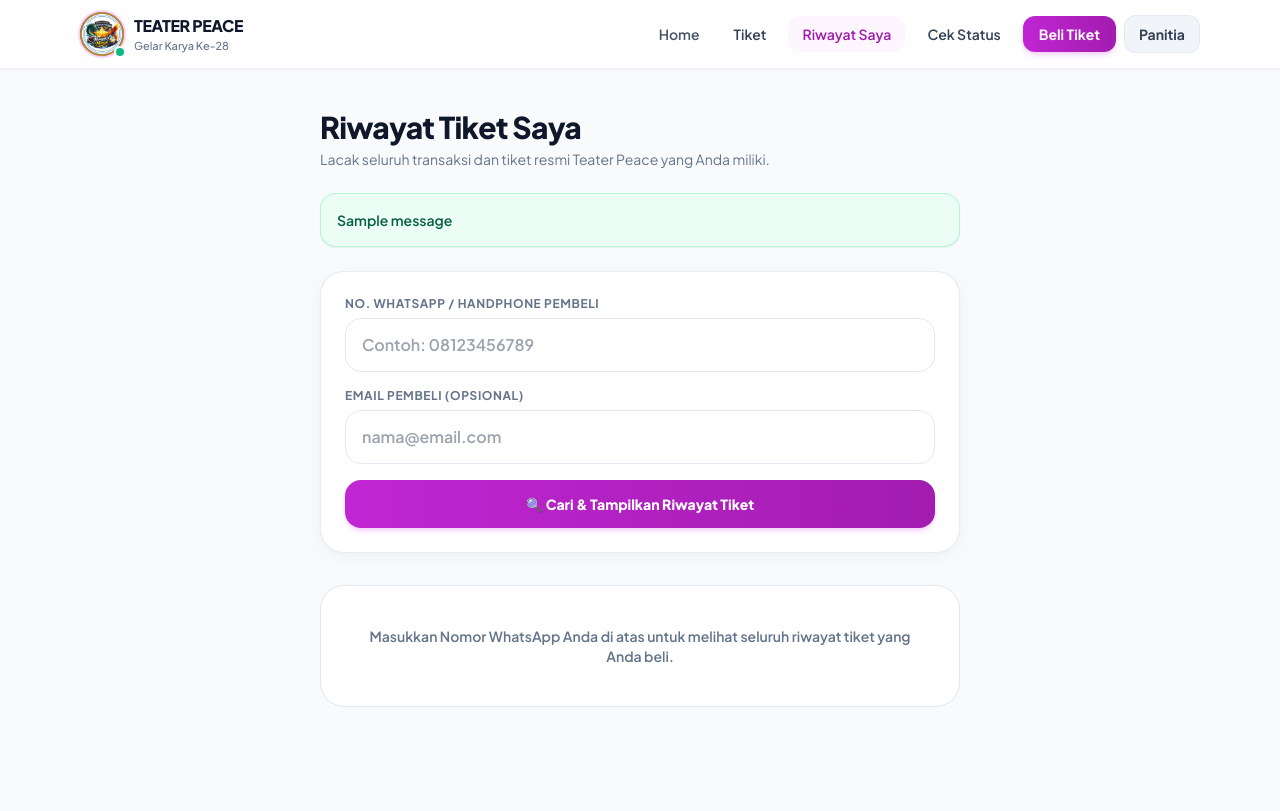
After one commit to arinugrohoputroo/Website-Teater-Peace, a Django app: page /order/history/ in a window 1280 px wide. The commit adds this page. Run offline with Django 5.2, Linux system fonts and the light colour scheme; tables that the repository leaves empty hold one stand-in row (values such as "Sample post"); one stand-in notice (Sample message) is shown; some libraries are stand-ins or nearby versions.

Commit message:
Fix PDF receipt auto-print trigger, hide tracking button during order creation phase, add My History feature for buyer ticket tracking

```diff
--- a/apps/ticketing/public_urls.py
+++ b/apps/ticketing/public_urls.py
@@ -11,4 +11,5 @@ urlpatterns = [
     path('receipt/<str:order_number>/', public_views.order_receipt, name='receipt'),
     path('status/', public_views.order_status, name='order_status'),
     path('status/<str:order_number>/', public_views.order_detail, name='order_detail'),
+    path('history/', public_views.my_history, name='my_history'),
 ]
--- a/templates/public/_nav.html
+++ b/templates/public/_nav.html
@@ -16,7 +16,8 @@
             <div class="flex items-center gap-1.5 sm:gap-2">
                 <a href="/" class="hidden md:inline-flex px-3 py-2 text-xs sm:text-sm font-semibold text-slate-600 hover:text-primary-700 hover:bg-primary-50/80 rounded-xl transition-colors btn-touch">Home</a>
                 <a href="{% url 'public_order:ticket_select' %}" class="px-2.5 sm:px-3.5 py-2 text-xs sm:text-sm font-semibold text-slate-700 hover:text-primary-700 hover:bg-primary-50/80 rounded-xl transition-colors btn-touch">Tiket</a>
-                <a href="{% url 'public_order:order_status' %}" class="px-2.5 sm:px-3.5 py-2 text-xs sm:text-sm font-semibold text-slate-700 hover:text-primary-700 hover:bg-primary-50/80 rounded-xl transition-colors btn-touch">Cek Status</a>
+                <a href="{% url 'public_order:my_history' %}" class="px-2.5 sm:px-3.5 py-2 text-xs sm:text-sm font-semibold text-primary-700 bg-primary-50/80 rounded-xl transition-colors btn-touch">Riwayat Saya</a>
+                <a href="{% url 'public_order:order_status' %}" class="hidden sm:inline-flex px-2.5 sm:px-3.5 py-2 text-xs sm:text-sm font-semibold text-slate-700 hover:text-primary-700 hover:bg-primary-50/80 rounded-xl transition-colors btn-touch">Cek Status</a>
 
                 <a href="{% url 'public_order:ticket_select' %}" class="inline-flex px-3.5 sm:px-4 py-2 text-xs sm:text-sm font-bold text-white bg-gradient-to-r from-primary-600 to-primary-700 hover:from-primary-500 hover:to-primary-600 rounded-xl transition-all shadow-md shadow-primary-500/20 active:scale-95 btn-touch">
                     Beli Tiket
--- /dev/null
+++ b/templates/public/my_history.html
@@ -0,0 +1,122 @@
+{% extends 'base.html' %}
+
+{% block title %}Riwayat Pembelian Saya — {{ event_name }}{% endblock %}
+
+{% block body %}
+<div class="min-h-screen flex flex-col bg-slate-50 pb-16">
+    {% include 'public/_nav.html' %}
+
+    <main class="flex-1 max-w-2xl mx-auto w-full px-4 py-6 sm:py-10">
+        <!-- Header -->
+        <div class="mb-6">
+            <h1 class="text-2xl sm:text-3xl font-extrabold text-slate-900 tracking-tight">Riwayat Tiket Saya</h1>
+            <p class="text-slate-500 text-xs sm:text-sm mt-1">Lacak seluruh transaksi dan tiket resmi Teater Peace yang Anda miliki.</p>
+        </div>
+
+        {% if messages %}
+        <div class="mb-6 space-y-2">
+            {% for message in messages %}
+            <div class="p-4 rounded-2xl text-xs sm:text-sm font-semibold bg-emerald-50 text-emerald-800 border border-emerald-200/80 shadow-sm">
+                {{ message }}
+            </div>
+            {% endfor %}
+        </div>
+        {% endif %}
+
+        <!-- Auto-save / Search Card -->
+        <div class="bg-white rounded-3xl p-6 border border-slate-200/80 shadow-card mb-8">
+            <form method="get" action="{% url 'public_order:my_history' %}" class="space-y-4">
+                <div>
+                    <label class="block text-xs font-bold uppercase tracking-wider text-slate-500 mb-1.5">No. WhatsApp / Handphone Pembeli</label>
+                    <div class="relative">
+                        <input type="tel" name="p" value="{{ phone }}" placeholder="Contoh: 08123456789"
+                            class="w-full px-4 py-3 sm:py-3.5 rounded-2xl border border-slate-200 focus:border-primary-500 focus:ring-4 focus:ring-primary-500/10 outline-none transition-all font-semibold text-slate-900">
+                    </div>
+                </div>
+                <div>
+                    <label class="block text-xs font-bold uppercase tracking-wider text-slate-500 mb-1.5">Email Pembeli (Opsional)</label>
+                    <input type="email" name="e" value="{{ email }}" placeholder="nama@email.com"
+                        class="w-full px-4 py-3 sm:py-3.5 rounded-2xl border border-slate-200 focus:border-primary-500 focus:ring-4 focus:ring-primary-500/10 outline-none transition-all font-semibold text-slate-900">
+                </div>
+                <button type="submit" class="w-full py-3.5 bg-gradient-to-r from-primary-600 to-primary-700 hover:from-primary-500 hover:to-primary-600 text-white rounded-2xl font-extrabold text-sm shadow-md shadow-primary-500/20 active:scale-95 transition-all btn-touch">
+                    🔍 Cari & Tampilkan Riwayat Tiket
+                </button>
+            </form>
+        </div>
+
+        <!-- Orders List -->
+        {% if orders %}
+        <div class="space-y-4">
+            <h2 class="font-extrabold text-slate-900 text-lg">Daftar Transaksi ({{ orders|length }})</h2>
+
+            {% for order in orders %}
+            <div class="bg-white rounded-3xl p-6 border border-slate-200/80 shadow-card hover:shadow-md transition-all">
+                <div class="flex items-center justify-between gap-2 pb-4 border-b border-slate-100">
+                    <div>
+                        <span class="text-[10px] font-bold text-slate-400 uppercase tracking-wider block">Nomor Order</span>
+                        <span class="font-mono font-black text-primary-800 text-lg sm:text-xl">{{ order.order_number }}</span>
+                    </div>
+                    <span class="px-3 py-1 rounded-full text-xs font-black
+                        {% if order.status == 'PAID' %}bg-emerald-100 text-emerald-800 border border-emerald-200
+                        {% elif order.status == 'WAITING_VERIFICATION' %}bg-amber-100 text-amber-800 border border-amber-200
+                        {% elif order.status == 'REJECTED' %}bg-red-100 text-red-800 border border-red-200
+                        {% else %}bg-sky-100 text-sky-800 border border-sky-200{% endif %}">
+                        {{ order.get_status_display }}
+                    </span>
+                </div>
+
+                <div class="py-4 space-y-2 text-xs sm:text-sm">
+                    <div class="flex justify-between">
+                        <span class="text-slate-500 font-medium">Tanggal Transaksi</span>
+                        <span class="font-semibold text-slate-800">{{ order.created_at|date:"d M Y H:i" }} WIB</span>
+                    </div>
+                    <div class="flex justify-between">
+                        <span class="text-slate-500 font-medium">Jumlah Tiket</span>
+                        <span class="font-bold text-slate-900">{{ order.quantity }} Tiket</span>
+                    </div>
+                    <div class="flex justify-between">
+                        <span class="text-slate-500 font-medium">Total Harga</span>
+                        <span class="font-black text-primary-800 text-base">Rp {{ order.total_amount|floatformat:0 }}</span>
+                    </div>
+                </div>
+
+                <!-- Tickets -->
+                {% if order.tickets.exists %}
+                <div class="pt-3 border-t border-slate-100">
+                    <p class="text-[11px] font-bold text-slate-400 uppercase tracking-wider mb-2">ID Tiket Resmi:</p>
+                    <div class="flex flex-wrap gap-2">
+                        {% for ticket in order.tickets.all %}
+                        <span class="px-3 py-1.5 rounded-xl bg-slate-900 text-amber-300 font-mono font-bold text-xs sm:text-sm shadow-sm">
+                            🎟️ {{ ticket.ticket_number }}
+                        </span>
+                        {% endfor %}
+                    </div>
+                </div>
+                {% endif %}
+
+                <div class="mt-4 pt-4 border-t border-slate-100 flex flex-col sm:flex-row gap-2">
+                    <a href="{% url 'public_order:order_confirm' order.order_number %}" class="flex-1 py-2.5 bg-slate-100 hover:bg-slate-200/80 text-slate-800 text-xs font-bold rounded-xl text-center transition-colors btn-touch">
+                        Detail & Status Order
+                    </a>
+                    {% if order.status == 'PAID' or order.status == 'WAITING_VERIFICATION' %}
+                    <a href="{% url 'public_order:receipt' order.order_number %}?p={{ order.buyer_phone|urlencode }}&print=1" target="_blank" class="py-2.5 px-4 bg-primary-50 text-primary-700 border border-primary-200 hover:bg-primary-100 text-xs font-bold rounded-xl text-center transition-colors btn-touch">
+                        📄 Struk (PDF)
+                    </a>
+                    {% endif %}
+                </div>
+            </div>
+            {% endfor %}
+        </div>
+        {% elif searched %}
+        <div class="bg-white rounded-3xl p-12 border border-slate-200 text-center text-slate-400">
+            <p class="text-base font-bold text-slate-700">Tidak ada riwayat tiket ditemukan</p>
+            <p class="text-xs text-slate-500 mt-1">Pastikan nomor WhatsApp atau email yang Anda masukkan sudah benar saat melakukan pembelian.</p>
+        </div>
+        {% else %}
+        <div class="bg-white rounded-3xl p-10 border border-slate-200 text-center text-slate-500">
+            <p class="text-sm font-semibold">Masukkan Nomor WhatsApp Anda di atas untuk melihat seluruh riwayat tiket yang Anda beli.</p>
+        </div>
+        {% endif %}
+    </main>
+</div>
+{% endblock %}
--- a/templates/public/order_confirm.html
+++ b/templates/public/order_confirm.html
@@ -199,14 +199,16 @@
             {% endif %}
 
             {% if can_download_receipt %}
-            <a href="{% url 'public_order:receipt' order.order_number %}?p={{ order.buyer_phone|urlencode }}&print=1" class="block w-full py-3.5 bg-white border border-slate-200 text-slate-800 rounded-2xl font-bold text-sm hover:bg-slate-50 transition-colors text-center shadow-sm btn-touch">
+            <a href="{% url 'public_order:receipt' order.order_number %}?p={{ order.buyer_phone|urlencode }}&print=1" target="_blank" class="block w-full py-3.5 bg-white border border-slate-200 text-slate-800 rounded-2xl font-bold text-sm hover:bg-slate-50 transition-colors text-center shadow-sm btn-touch">
                 📄 Unduh Struk Pembelian (PDF)
             </a>
             {% endif %}
 
+            {% if order.status == 'WAITING_VERIFICATION' or order.status == 'PAID' %}
             <a href="{% url 'public_order:order_status' %}?q={{ order.order_number }}&p={{ order.buyer_phone|urlencode }}" class="block w-full py-3.5 bg-slate-100 text-slate-700 rounded-2xl font-bold text-sm hover:bg-slate-200/80 transition-colors text-center btn-touch">
                 🔍 Cek & Lacak Halaman Status Order Ini
             </a>
+            {% endif %}
         </div>
 
         <div class="mt-8 text-center">
```
Also changed, not shown: apps/ticketing/public_views.py (+50 -8 lines), templates/public/receipt.html (+10 -3 lines).
